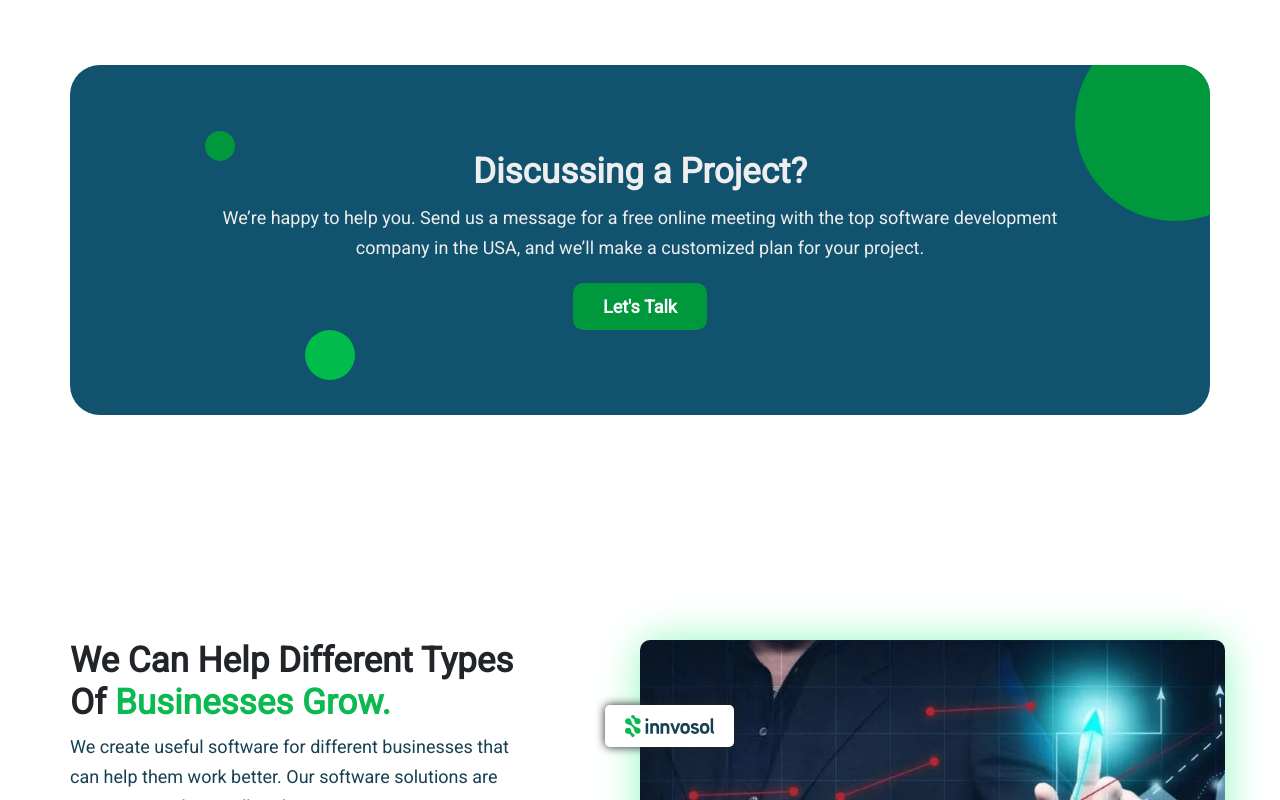
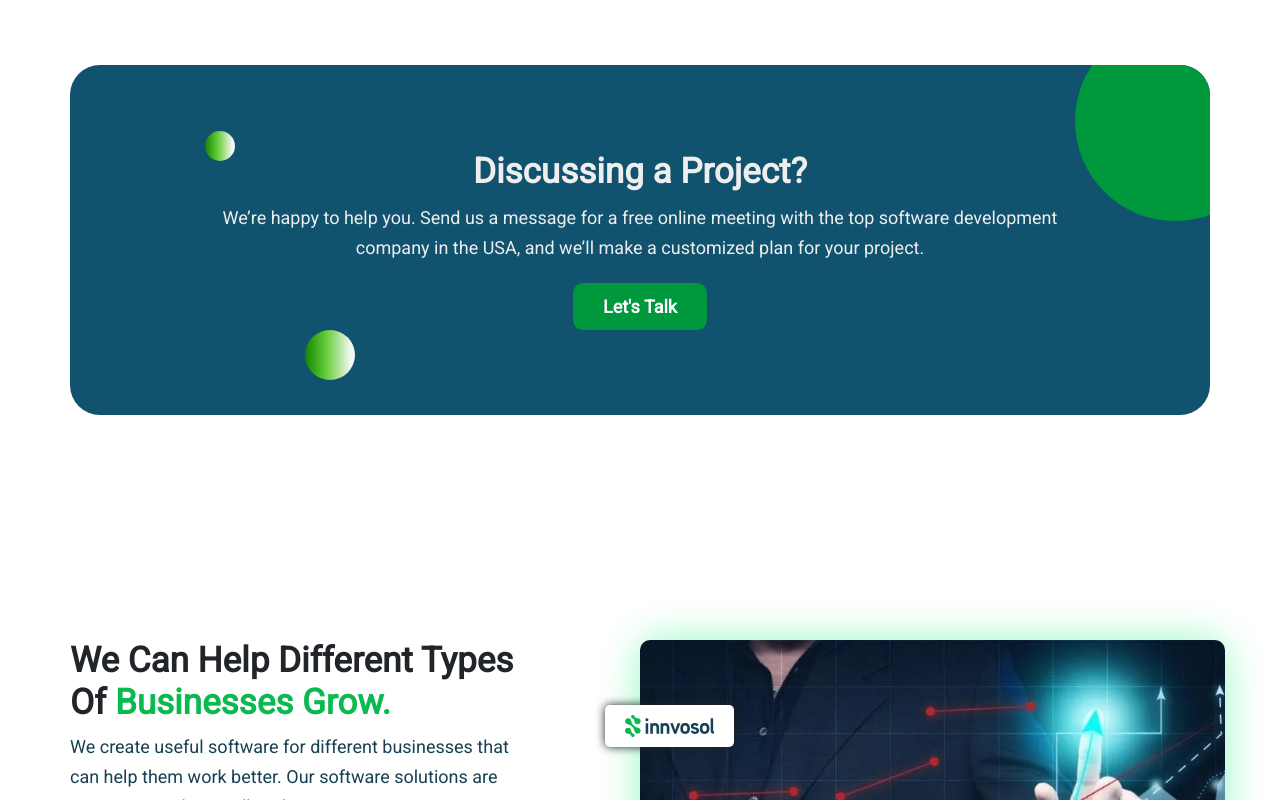
Before and after one commit to BasharatAliKing/innvosol-project, a React (Create React App) app: page / in a window 1280 px wide. Shown: the part 1560-2360 px from the top of the page. Built offline with nearby package versions, Linux system fonts and the light colour scheme.

Commit message:
Code Added

```diff
--- a/src/Utilities/DiscussCard.css
+++ b/src/Utilities/DiscussCard.css
@@ -21,10 +21,28 @@
     position: absolute;
     left: 150px;
     top: -20px;
-    background-color: #00983d;
+    background: linear-gradient(90deg,rgb(17, 134, 1) 0%,rgb(107, 206, 61) 44%,rgb(243, 247, 243) 91%);;
     height: 30px;
     width: 30px;
     border-radius: 50%;
+    animation: king1 4000ms infinite linear;
+}
+@keyframes king1{
+    0%{
+        transform: rotate(0deg);
+    }
+    25%{
+        transform: rotate(90deg);
+    }
+    50%{
+        transform: rotate(180deg);
+    }
+    75%{
+        transform:rotate(270deg);
+    }
+    100%{
+        transform:rotate(360deg);
+    }
 }
 .right-circle{
     content: " ";
@@ -45,6 +63,8 @@
     height: 50px;
     width: 50px;
     border-radius: 50%;
+    background: linear-gradient(90deg,rgb(17, 134, 1) 0%,rgb(107, 206, 61) 44%,rgb(243, 247, 243) 91%);;
+    animation: king1 4000ms infinite linear;
 }
 #discussing p{
     width: 80%;
```
